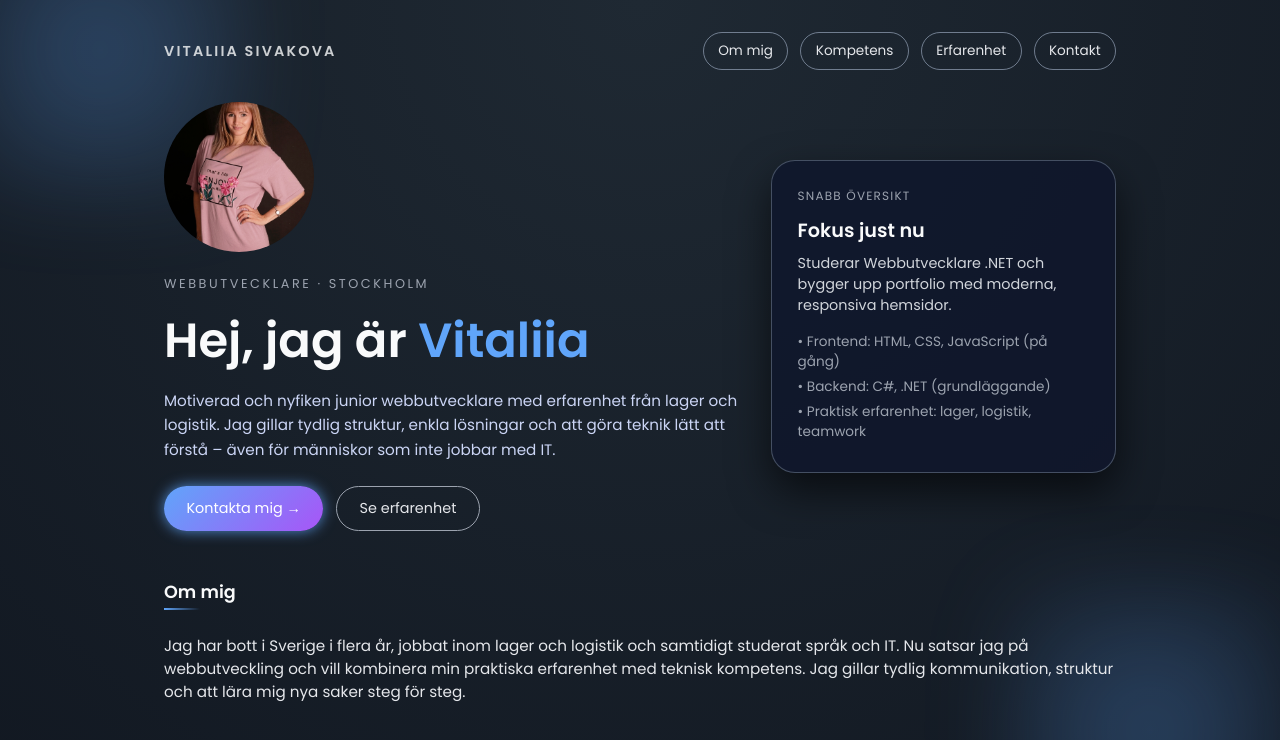
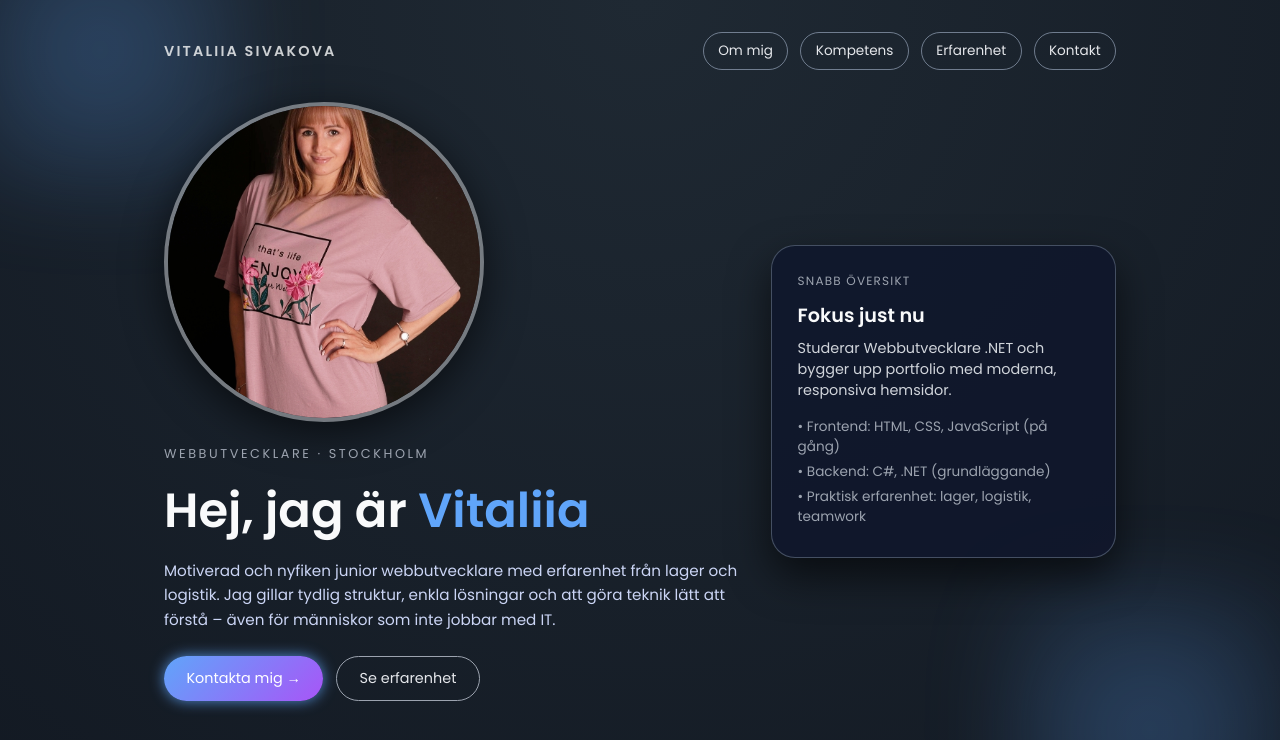
Before and after one commit to bondarenkovita35-afk/my-cv, a plain HTML site: page index.html in a window 1280 px wide. Shown: the top 740 px of the page. Drawn offline with Linux system fonts and the light colour scheme.

Commit message:
Förbättrat koden

```diff
--- a/index.html
+++ b/index.html
@@ -121,6 +121,19 @@
             line-height: 1.6;
             margin-bottom: 1.5rem;
         }
+
+        /* Hero Photo */
+        .hero-photo img {
+            width: 320px;
+            height: 320px;
+            border-radius: 50%;
+            object-fit: cover;
+            object-position: center;
+            border: 4px solid rgba(255, 255, 255, 0.4);
+            box-shadow: 0 10px 40px rgba(0, 0, 0, 0.6);
+            margin-bottom: 1.5rem;
+        }
+
 
         .tagline {
             font-size: 0.8rem;
@@ -445,7 +458,7 @@
             <div class="hero-text">
                 <div class="hero-photo">
                     <img src="images/1000000268.jpg" alt="Vitaliia Sivakova"
-                        style="width:150px; height:150px; border-radius:50%; object-fit:cover; margin-bottom:1rem;">
+                        style="width: 320px; height:320px; border-radius:50%; object-fit:cover; margin-bottom:1rem;">
                 </div>
                 <div class="tagline">Webbutvecklare · Stockholm</div>
                 <h1>Hej, jag är <span>Vitaliia</span></h1>
```
